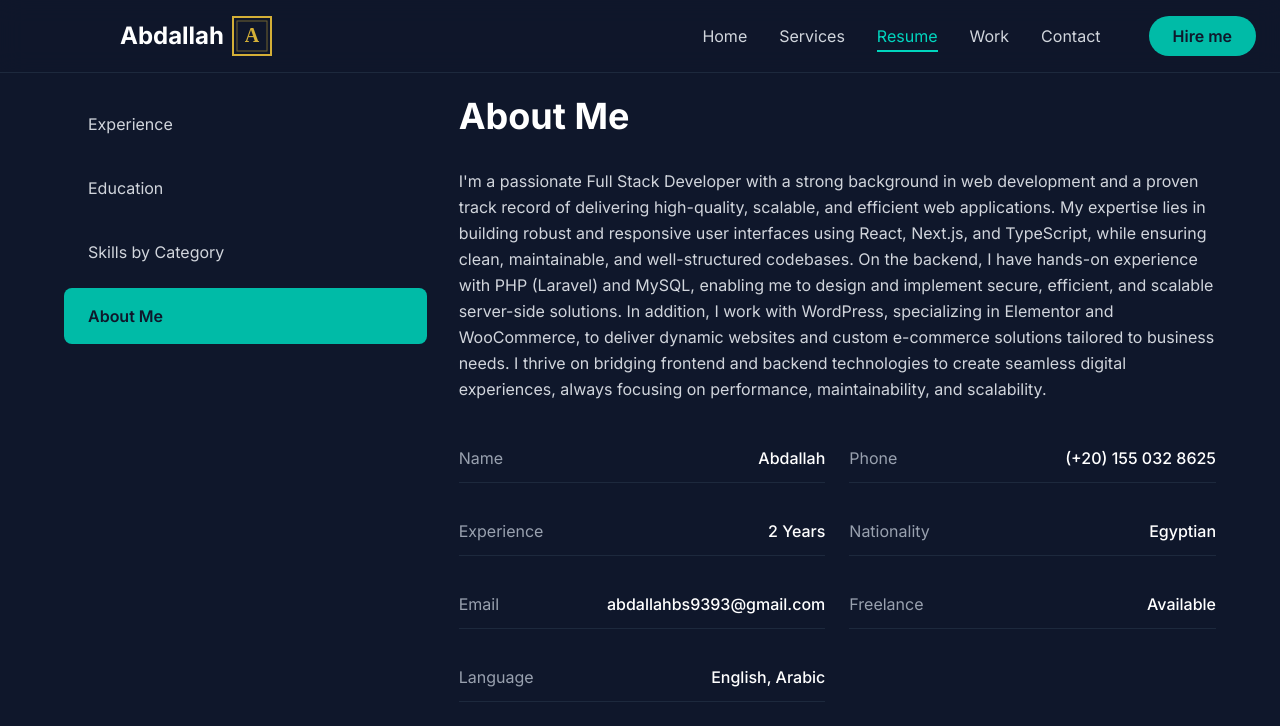
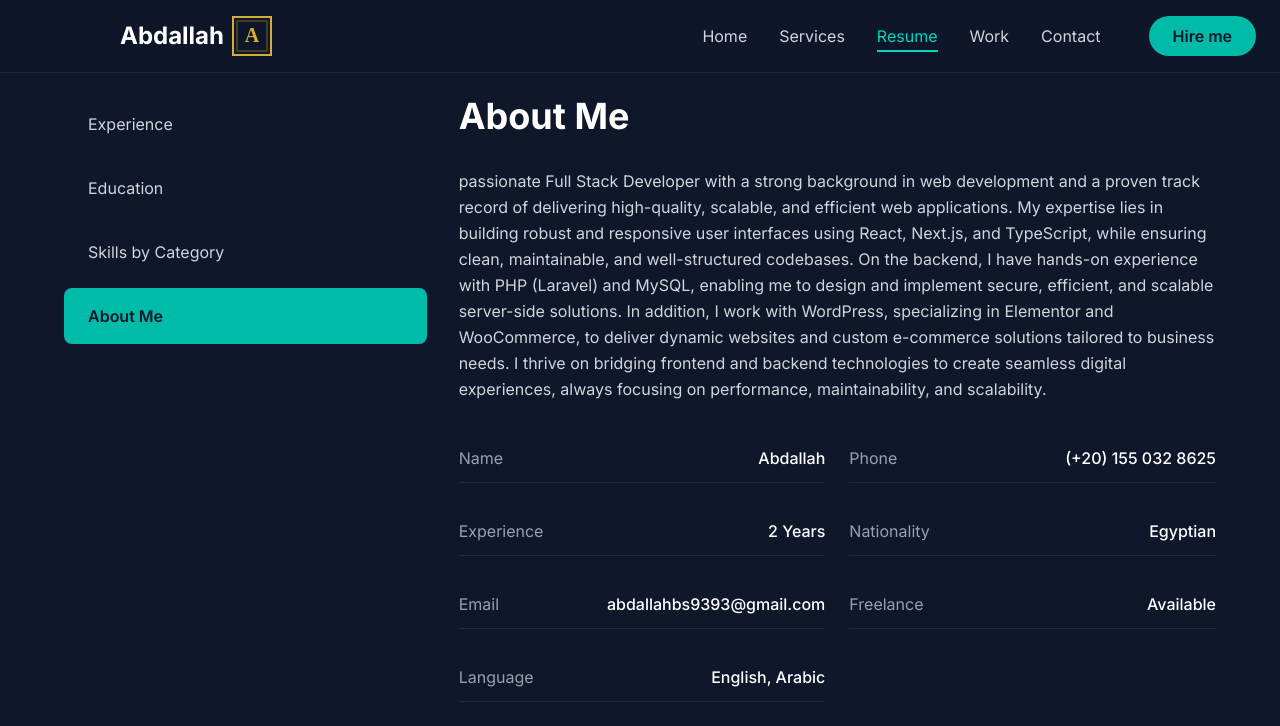
Before and after one commit to abdalla-sobhy/portfolio, a Next.js app: page /resume in a window 1280 px wide. Both pictures are taken after a click on the button "About Me". Shown: the top 726 px of the page. Built offline with nearby package versions, Linux system fonts and the light colour scheme.

Commit message:
deleted I'm a from the about section

```diff
--- a/components/resume/About.tsx
+++ b/components/resume/About.tsx
@@ -20,7 +20,7 @@ export default function About() {
         animate={{ opacity: 1, y: 0 }}
         className="text-gray-300 leading-relaxed mb-8"
       >
-        I&apos;m a passionate Full Stack Developer with a strong background in web development and a proven track record of delivering high-quality, scalable, and efficient web applications. My expertise lies in building robust and responsive user interfaces using React, Next.js, and TypeScript, while ensuring clean, maintainable, and well-structured codebases.
+        passionate Full Stack Developer with a strong background in web development and a proven track record of delivering high-quality, scalable, and efficient web applications. My expertise lies in building robust and responsive user interfaces using React, Next.js, and TypeScript, while ensuring clean, maintainable, and well-structured codebases.
         On the backend, I have hands-on experience with PHP (Laravel) and MySQL, enabling me to design and implement secure, efficient, and scalable server-side solutions. In addition, I work with WordPress, specializing in Elementor and WooCommerce, to deliver dynamic websites and custom e-commerce solutions tailored to business needs.
         I thrive on bridging frontend and backend technologies to create seamless digital experiences, always focusing on performance, maintainability, and scalability.
       </motion.p>
```
